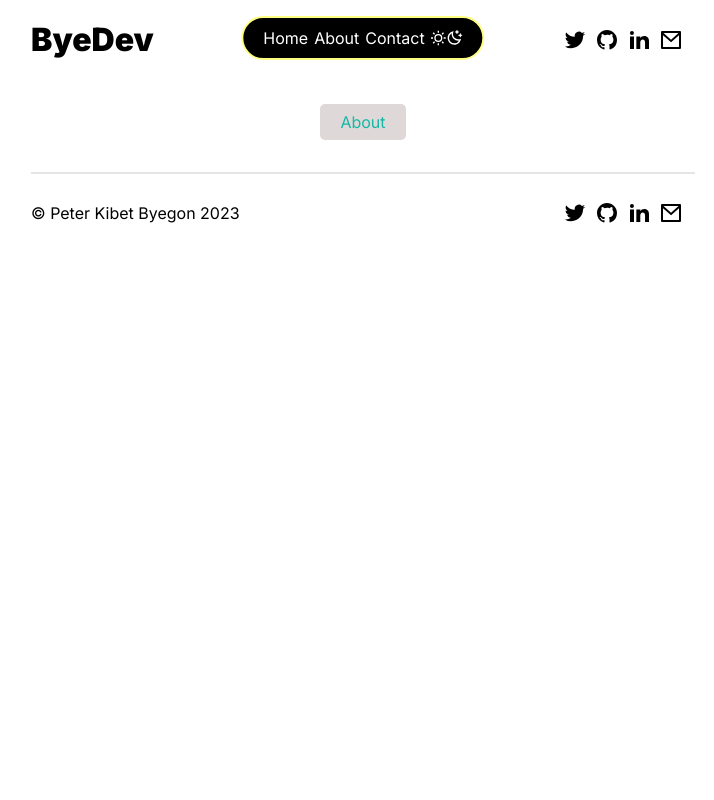
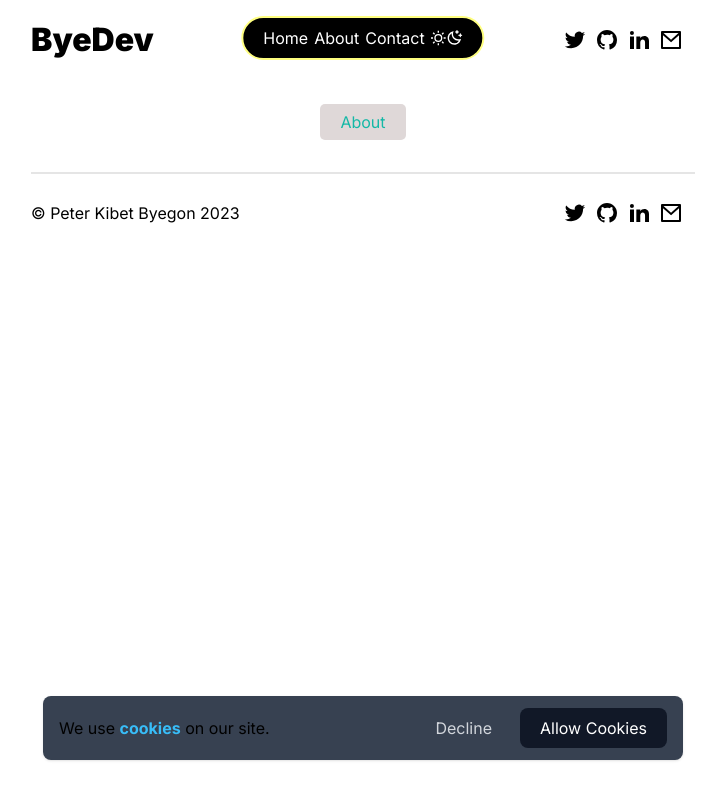
Before and after one commit to Byekibe/nextjs-tech-blog, a Next.js app: page /about in a window 1280 px wide. Shown: the whole page, without its empty margins (277-991 px from the left). Built offline with nearby package versions, Linux system fonts and the light colour scheme; no server answers.

Commit message:
Add google analytics and ad storage consent

```diff
--- a/package.json
+++ b/package.json
@@ -10,6 +10,7 @@
     "lint": "next lint"
   },
   "dependencies": {
+    "client-only": "^0.0.1",
     "colors": "^1.4.0",
     "md-editor-rt": "^4.8.3",
     "mongodb": "^6.2.0",
--- a/src/app/globals.css
+++ b/src/app/globals.css
@@ -32,6 +32,16 @@
 body {
   max-width: 100vw;
   overflow-x: hidden;
+}
+
+@font-face {
+  font-family: "Pacifico";
+  font-style: normal;
+  font-weight: 400;
+  src: local("Pacifico Regular"), local("Pacifico-Regular"),
+    url(https://fonts.gstatic.com/s/pacifico/v12/FwZY7-Qmy14u9lezJ-6H6MmBp0u-.woff2)
+      format("woff2");
+  font-display: swap;
 }
 
 /* .dark {
--- a/src/app/layout.js
+++ b/src/app/layout.js
@@ -8,6 +8,8 @@
 // import { SessionProvider } from "next-auth/react";
 import AuthProvider from "../providers/AuthProvider.jsx";
 // import Head from "next/head";
+import GoogleAnalytics from "../components/googleAnalytics/GoogleAnalytics.jsx";
+import CookieBanner from "../components/cookieBanner/CookieBanner.jsx";
 
 const inter = Inter({ subsets: ["latin"] });
 
@@ -19,6 +21,7 @@
 export default function RootLayout({ children }) {
   return (
     <html suppressHydrationWarning lang="en">
+      <GoogleAnalytics GA_MEASUREMENT_ID="G-GN9256PTZ5" />
       <head>
         {process.env.NODE_ENV === "production" && (
           <script
@@ -36,6 +39,7 @@
                 <div className="wrapper">
                   <Header />
                   {children}
+                  <CookieBanner />
                   <Footer />
                 </div>
               </div>
--- /dev/null
+++ b/src/components/cookieBanner/CookieBanner.jsx
@@ -0,0 +1,62 @@
+"use client";
+
+import Link from "next/link";
+import { getLocalStorage, setLocalStorage } from "../../utils/storageHelper";
+import { useState, useEffect } from "react";
+
+export default function CookieBanner() {
+  const [cookieConsent, setCookieConsent] = useState(false);
+
+  useEffect(() => {
+    const storedCookieConsent = getLocalStorage("cookie_consent", null);
+
+    setCookieConsent(storedCookieConsent);
+  }, [setCookieConsent]);
+
+  useEffect(() => {
+    const newValue = cookieConsent ? "granted" : "denied";
+
+    window.gtag("consent", "update", {
+      analytics_storage: newValue,
+    });
+
+    setLocalStorage("cookie_consent", cookieConsent);
+
+    //For Testing
+    console.log("Cookie Consent: ", cookieConsent);
+  }, [cookieConsent]);
+  return (
+    <div
+      className={`my-10 mx-auto max-w-max md:max-w-screen-sm
+                        fixed bottom-0 left-0 right-0
+                        flex px-3 md:px-4 py-3 justify-between items-center flex-col sm:flex-row gap-4
+                         bg-gray-700 rounded-lg shadow ${
+                           cookieConsent != null ? "hidden" : "flex"
+                         }`}
+    >
+      <div className="text-center">
+        <Link href="/info/cookies">
+          <p>
+            We use <span className="font-bold text-sky-400">cookies</span> on
+            our site.
+          </p>
+        </Link>
+      </div>
+
+      <div className="flex gap-2">
+        <button
+          onClick={() => setCookieConsent(false)}
+          className="px-5 py-2 text-gray-300 rounded-md border-gray-900"
+        >
+          Decline
+        </button>
+        <button
+          onClick={() => setCookieConsent(true)}
+          className="bg-gray-900 px-5 py-2 text-white rounded-lg"
+        >
+          Allow Cookies
+        </button>
+      </div>
+    </div>
+  );
+}
--- /dev/null
+++ b/src/components/googleAnalytics/GoogleAnalytics.jsx
@@ -0,0 +1,44 @@
+"use client";
+
+import Script from "next/script";
+import { usePathname, useSearchParams } from "next/navigation";
+import { useEffect } from "react";
+import { pageview } from "../../utils/gtagHelper";
+
+export default function GoogleAnalytics({ GA_MEASUREMENT_ID }) {
+  const pathname = usePathname();
+  const searchParams = useSearchParams();
+
+  useEffect(() => {
+    const url = pathname + searchParams.toString();
+
+    pageview(GA_MEASUREMENT_ID, url);
+  }, [pathname, searchParams, GA_MEASUREMENT_ID]);
+  return (
+    <>
+      <Script
+        strategy="afterInteractive"
+        src={`https://www.googletagmanager.com/gtag/js?id=${GA_MEASUREMENT_ID}`}
+      />
+      <Script
+        id="google-analytics"
+        strategy="afterInteractive"
+        dangerouslySetInnerHTML={{
+          __html: `
+                window.dataLayer = window.dataLayer || [];
+                function gtag(){dataLayer.push(arguments);}
+                gtag('js', new Date());
+
+                gtag('consent', 'default', {
+                    'analytics_storage': 'denied'
+                });
+
+                gtag('config', '${GA_MEASUREMENT_ID}', {
+                    page_path: window.location.pathname,
+                });
+                `,
+        }}
+      />
+    </>
+  );
+}
--- a/src/components/header/Header.jsx
+++ b/src/components/header/Header.jsx
@@ -87,7 +87,7 @@
           About
         </Link>
         <Link className={styles.linkSmallScreen} href="/contact">
-          {status === "authenticated" ? "Logout" : "Login"}
+          Contact
         </Link>
         {/* onClick={handleThemeToggle} */}
         <button className={styles.light} onClick={() => setTheme("light")}>
--- /dev/null
+++ b/src/utils/gtagHelper.jsx
@@ -0,0 +1,5 @@
+export const pageview = (GA_MEASUREMENT_ID, url) => {
+  window.gtag("config", GA_MEASUREMENT_ID, {
+    page_path: url,
+  });
+};
--- /dev/null
+++ b/src/utils/storageHelper.jsx
@@ -0,0 +1,11 @@
+export function getLocalStorage(key, defaultValue) {
+  const stickyValue = localStorage.getItem(key);
+
+  return stickyValue !== null && stickyValue !== "undefined"
+    ? JSON.parse(stickyValue)
+    : defaultValue;
+}
+
+export function setLocalStorage(key, value) {
+  localStorage.setItem(key, JSON.stringify(value));
+}
```
Also changed, not shown: 1 other file (tests, documents, lock files or other folders).
